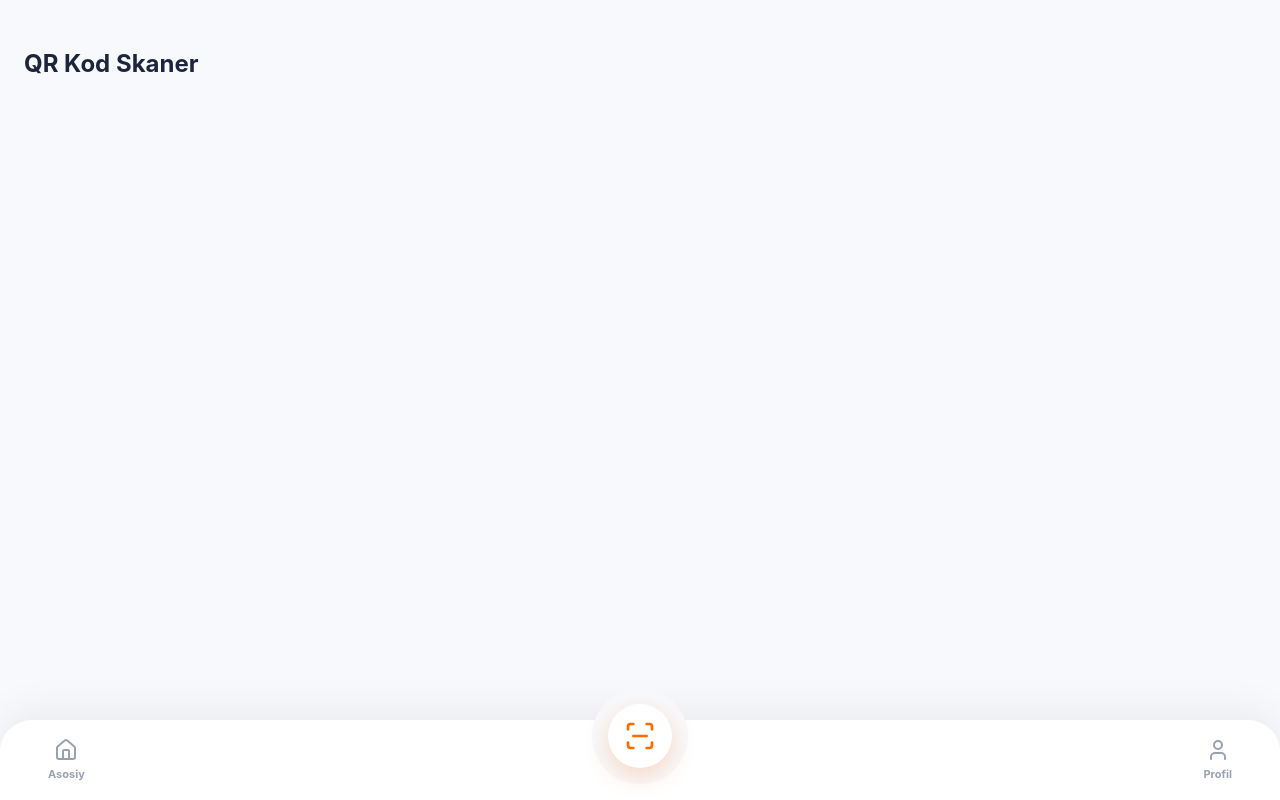
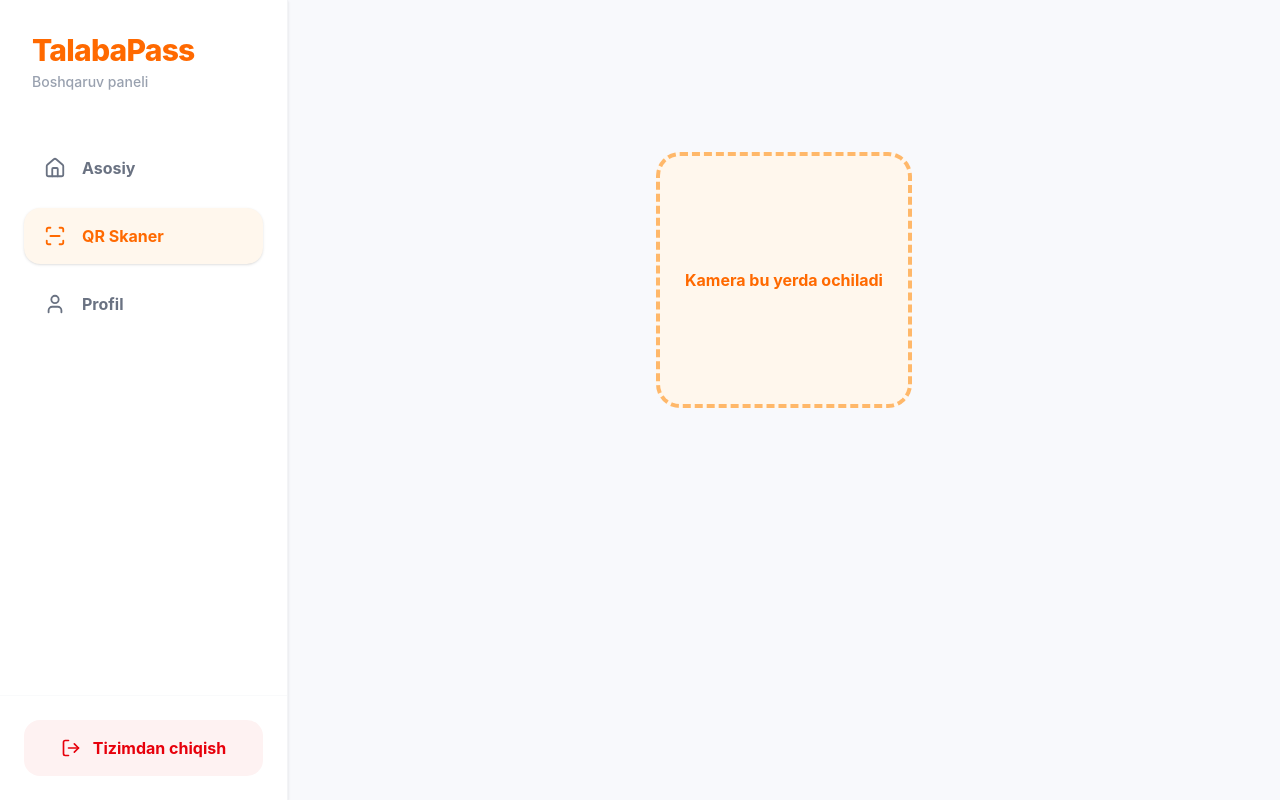
Before and after one commit to srabbbimqulov560/TalabaPass, a React (Vite) app: page /qr in a window 1280 px wide. Built offline with nearby package versions, Linux system fonts and the light colour scheme.

Commit message:
Mobil ilova dizayni va pastki navigatsiya menyusi qo'shildi

```diff
--- a/src/App.tsx
+++ b/src/App.tsx
@@ -1,11 +1,34 @@
 import { BrowserRouter as Router, Routes, Route, Navigate } from 'react-router-dom';
-import MobileLayout from './components/MobileLayout';
-import Profile from './pages/profile';
+import MainLayout from './components/MainLayout';
+import Profile from './pages/Profile';
 
-// Vaqtincha komponentlar (O'zingizdagi haqiqiy sahifalarni ulab olasiz)
-const Dashboard = () => <div className="p-6 pt-12"><h1 className="text-2xl font-bold">Asosiy sahifa</h1></div>;
-const QRCodePage = () => <div className="p-6 pt-12"><h1 className="text-2xl font-bold">QR Kod Skaner</h1></div>;
+// Diqqat: Bu yerda o'zingizning haqiqiy sahifalaringizni import qiling!
+// Masalan: import Dashboard from './pages/Dashboard';
+// import QRCodeScanner from './pages/QRCodeScanner';
+// import Login from './pages/Login';
+
+// Hozircha bo'sh qolib ketmasligi uchun chiroyli o'rinbosarlar (Placeholders)
+const DashboardPlaceholder = () => (
+  <div className="p-6 md:p-12">
+    <h1 className="text-3xl font-extrabold text-gray-900 mb-6">Asosiy sahifa</h1>
+    <div className="grid grid-cols-1 md:grid-cols-3 gap-6">
+      <div className="bg-white p-6 rounded-3xl shadow-sm border border-gray-100 h-40">Statistika 1</div>
+      <div className="bg-white p-6 rounded-3xl shadow-sm border border-gray-100 h-40">Statistika 2</div>
+      <div className="bg-white p-6 rounded-3xl shadow-sm border border-gray-100 h-40">Statistika 3</div>
+    </div>
+  </div>
+);
+
+const QRPlaceholder = () => (
+  <div className="p-6 md:p-12 flex flex-col items-center justify-center h-[70vh]">
+    <div className="w-64 h-64 border-4 border-dashed border-orange-300 rounded-3xl flex items-center justify-center bg-orange-50">
+      <p className="text-orange-500 font-bold">Kamera bu yerda ochiladi</p>
+    </div>
+  </div>
+);
+
 const Login = () => <div className="p-6 pt-12"><h1 className="text-2xl font-bold">Login Sahifasi</h1></div>;
+
 
 function App() {
   return (
@@ -13,26 +36,26 @@ function App() {
       <Routes>
         <Route path="/" element={<Navigate to="/dashboard" replace />} />
 
-        {/* Avtorizatsiya sahifalari menyusiz (to'liq ekran) ko'rinadi */}
+        {/* Avtorizatsiya sahifalari menyusiz ko'rinadi */}
         <Route path="/login" element={<Login />} />
 
-        {/* Asosiy sahifalar MobileLayout (pastki menyu) bilan o'ralgan */}
+        {/* Asosiy sahifalar MainLayout bilan o'ralgan */}
         <Route path="/dashboard" element={
-          <MobileLayout>
-            <Dashboard />
-          </MobileLayout>
+          <MainLayout>
+            <DashboardPlaceholder /> {/* O'rniga haqiqiy <Dashboard /> ni qo'yasiz */}
+          </MainLayout>
         } />
 
         <Route path="/qr" element={
-          <MobileLayout>
-            <QRCodePage />
-          </MobileLayout>
+          <MainLayout>
+            <QRPlaceholder />
+          </MainLayout>
         } />
 
         <Route path="/profile" element={
-          <MobileLayout>
+          <MainLayout>
             <Profile />
-          </MobileLayout>
+          </MainLayout>
         } />
       </Routes>
     </Router>
--- /dev/null
+++ b/src/components/MainLayout.tsx
@@ -0,0 +1,81 @@
+import { ReactNode } from 'react';
+import { Home, User, ScanLine, LogOut } from 'lucide-react';
+import { Link, useLocation } from 'react-router-dom';
+
+interface LayoutProps {
+  children: ReactNode;
+}
+
+export default function MainLayout({ children }: LayoutProps) {
+  const location = useLocation();
+  const isActive = (path: string) => location.pathname === path;
+
+  const handleLogout = () => {
+    localStorage.removeItem('token');
+    window.location.href = '/login';
+  };
+
+  return (
+    <div className="min-h-screen bg-[#f8f9fc] font-sans flex md:flex-row flex-col">
+
+      {/* ================= 1. KOMPYUTER UCHUN YON MENYU (SIDEBAR) ================= */}
+      {/* md:flex orqali faqat katta ekranlarda ko'rinadi, telefonda yo'qoladi */}
+      <div className="hidden md:flex w-72 bg-white border-r border-gray-100 flex-col h-screen sticky top-0 shadow-sm z-50">
+        <div className="p-8">
+          <h2 className="text-3xl font-extrabold text-orange-500 tracking-tight">TalabaPass</h2>
+          <p className="text-gray-400 text-sm font-medium mt-1">Boshqaruv paneli</p>
+        </div>
+
+        <div className="flex-1 px-6 space-y-3 mt-4">
+          <Link to="/dashboard" className={`flex items-center gap-4 px-5 py-4 rounded-2xl font-bold transition-all ${isActive('/dashboard') ? 'bg-orange-50 text-orange-500 shadow-sm' : 'text-gray-500 hover:bg-gray-50'}`}>
+            <Home size={22} /> Asosiy
+          </Link>
+          <Link to="/qr" className={`flex items-center gap-4 px-5 py-4 rounded-2xl font-bold transition-all ${isActive('/qr') ? 'bg-orange-50 text-orange-500 shadow-sm' : 'text-gray-500 hover:bg-gray-50'}`}>
+            <ScanLine size={22} /> QR Skaner
+          </Link>
+          <Link to="/profile" className={`flex items-center gap-4 px-5 py-4 rounded-2xl font-bold transition-all ${isActive('/profile') ? 'bg-orange-50 text-orange-500 shadow-sm' : 'text-gray-500 hover:bg-gray-50'}`}>
+            <User size={22} /> Profil
+          </Link>
+        </div>
+
+        <div className="p-6 border-t border-gray-50">
+          <button onClick={handleLogout} className="w-full flex items-center justify-center gap-3 px-5 py-4 text-red-600 bg-red-50 hover:bg-red-100 rounded-2xl font-bold transition-all active:scale-95">
+            <LogOut size={20}/> Tizimdan chiqish
+          </button>
+        </div>
+      </div>
+
+      {/* ================= 2. ASOSIY KONTENT (O'RTADAGI QISM) ================= */}
+      {/* Telefonda pastki menyu tagiga kirib ketmasligi uchun pb-28, kompyuterda pb-0 */}
+      <div className="flex-1 pb-28 md:pb-0 w-full max-w-7xl mx-auto overflow-y-auto">
+        {children}
+      </div>
+
+      {/* ================= 3. MOBIL UCHUN PASTKI MENYU (BOTTOM NAV) ================= */}
+      {/* md:hidden orqali faqat telefonda ko'rinadi, kompyuterda yo'qoladi */}
+      <div className="md:hidden fixed bottom-0 left-0 w-full bg-white rounded-t-[32px] shadow-[0_-10px_40px_rgba(0,0,0,0.06)] z-50 h-20 border-t border-gray-100">
+        <div className="flex justify-between items-center px-10 h-full relative">
+
+          <Link to="/dashboard" className="flex flex-col items-center gap-1 z-20 w-16">
+            <Home size={24} className={isActive('/dashboard') ? "text-orange-500" : "text-gray-400"} fill={isActive('/dashboard') ? "currentColor" : "none"} />
+            <span className={`text-[11px] font-bold ${isActive('/dashboard') ? "text-orange-500" : "text-gray-400"}`}>Asosiy</span>
+          </Link>
+
+          {/* Bo'rtib chiqqan QR kod o'yig'i */}
+          <div className="absolute left-1/2 -translate-x-1/2 -top-8 w-[88px] h-[88px] bg-[#f8f9fc] rounded-full flex items-center justify-center z-10">
+            <Link to="/qr" className="w-16 h-16 bg-white rounded-full flex items-center justify-center shadow-[0_8px_25px_rgba(249,115,22,0.25)] transition-transform active:scale-90">
+              <ScanLine size={32} className="text-orange-500" />
+            </Link>
+          </div>
+
+          <Link to="/profile" className="flex flex-col items-center gap-1 z-20 w-16">
+            <User size={24} className={isActive('/profile') ? "text-orange-500" : "text-gray-400"} fill={isActive('/profile') ? "currentColor" : "none"} />
+            <span className={`text-[11px] font-bold ${isActive('/profile') ? "text-orange-500" : "text-gray-400"}`}>Profil</span>
+          </Link>
+
+        </div>
+      </div>
+
+    </div>
+  );
+}
--- a/src/components/MobileLayout.tsx
+++ /dev/null
@@ -1,65 +0,0 @@
-import { ReactNode } from 'react';
-import { Home, User, ScanLine } from 'lucide-react';
-import { Link, useLocation } from 'react-router-dom';
-
-interface LayoutProps {
-  children: ReactNode;
-}
-
-export default function MobileLayout({ children }: LayoutProps) {
-  const location = useLocation();
-  const isActive = (path: string) => location.pathname === path;
-
-  return (
-    // Orqa fon rangi ilova uslubida
-    <div className="min-h-screen bg-[#f8f9fc] font-sans">
-
-      {/* Asosiy kontent (tepada turadi, menyu tagiga kirib ketmasligi uchun pb-28 berilgan) */}
-      <div className="pb-28">
-        {children}
-      </div>
-
-      {/* Pastki Navigatsiya Menyu */}
-      <div className="fixed bottom-0 left-0 w-full bg-white rounded-t-[32px] shadow-[0_-10px_40px_rgba(0,0,0,0.06)] z-50 h-20">
-        <div className="flex justify-between items-center px-12 h-full relative">
-
-          {/* 1. HOME TUGMASI */}
-          <Link to="/dashboard" className="flex flex-col items-center gap-1 z-20">
-            <Home
-              size={24}
-              className={isActive('/dashboard') ? "text-orange-500" : "text-gray-400"}
-              fill={isActive('/dashboard') ? "currentColor" : "none"}
-            />
-            <span className={`text-[11px] font-bold ${isActive('/dashboard') ? "text-orange-500" : "text-gray-400"}`}>
-              Asosiy
-            </span>
-          </Link>
-
-          {/* 2. QR CODE (Markaziy bo'rtib chiqqan tugma) */}
-          {/* Bu div orqa fondagi "o'yiq" (cutout) effektini beradi */}
-          <div className="absolute left-1/2 -translate-x-1/2 -top-8 w-24 h-24 bg-[#f8f9fc] rounded-full flex items-center justify-center z-10">
-            <Link
-              to="/qr"
-              className="w-16 h-16 bg-white rounded-full flex items-center justify-center shadow-[0_8px_25px_rgba(249,115,22,0.25)] transition-transform active:scale-90"
-            >
-              <ScanLine size={32} className="text-orange-500" />
-            </Link>
-          </div>
-
-          {/* 3. PROFIL TUGMASI */}
-          <Link to="/profile" className="flex flex-col items-center gap-1 z-20">
-            <User
-              size={24}
-              className={isActive('/profile') ? "text-orange-500" : "text-gray-400"}
-              fill={isActive('/profile') ? "currentColor" : "none"}
-            />
-            <span className={`text-[11px] font-bold ${isActive('/profile') ? "text-orange-500" : "text-gray-400"}`}>
-              Profil
-            </span>
-          </Link>
-
-        </div>
-      </div>
-    </div>
-  );
-}
```
